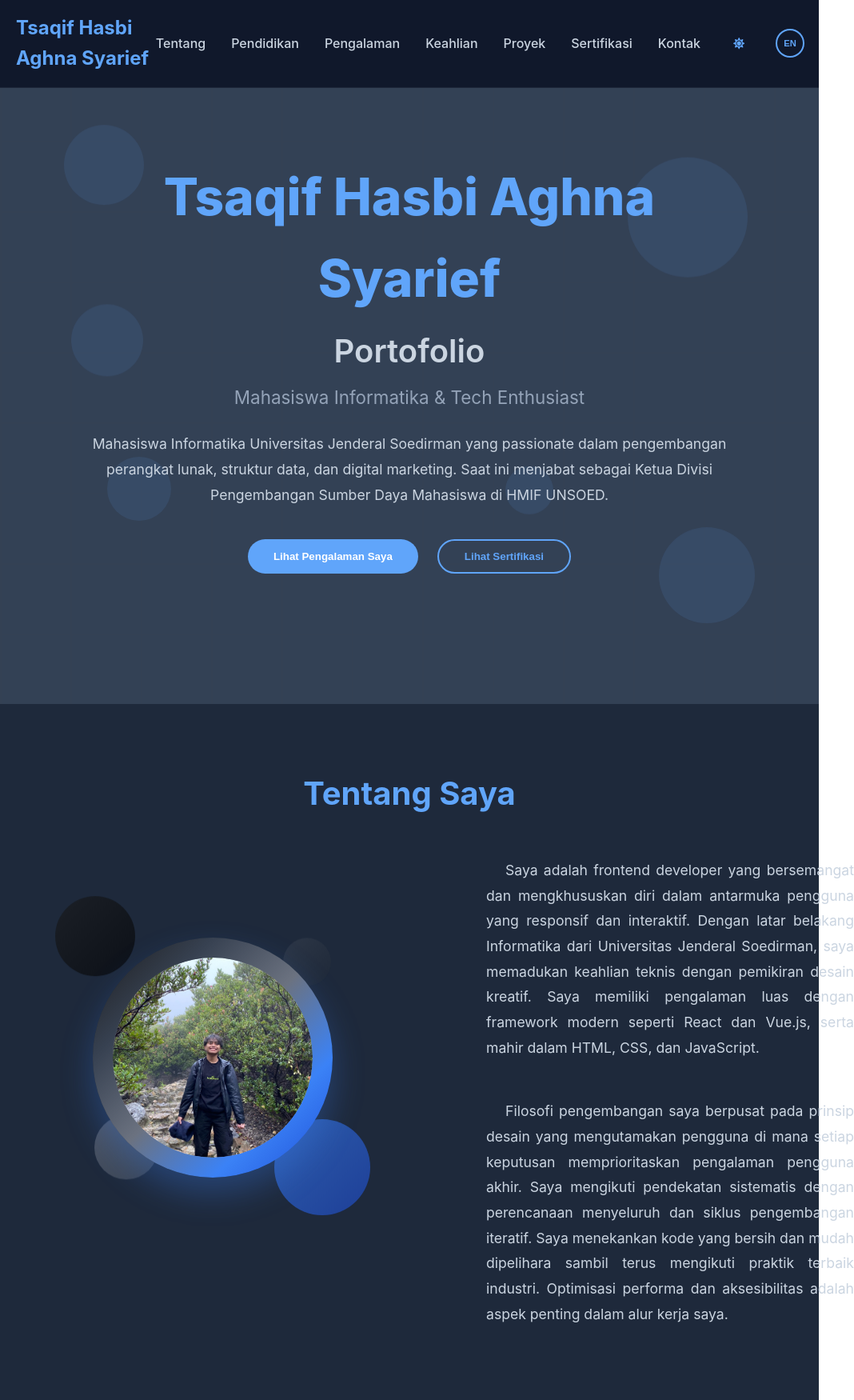
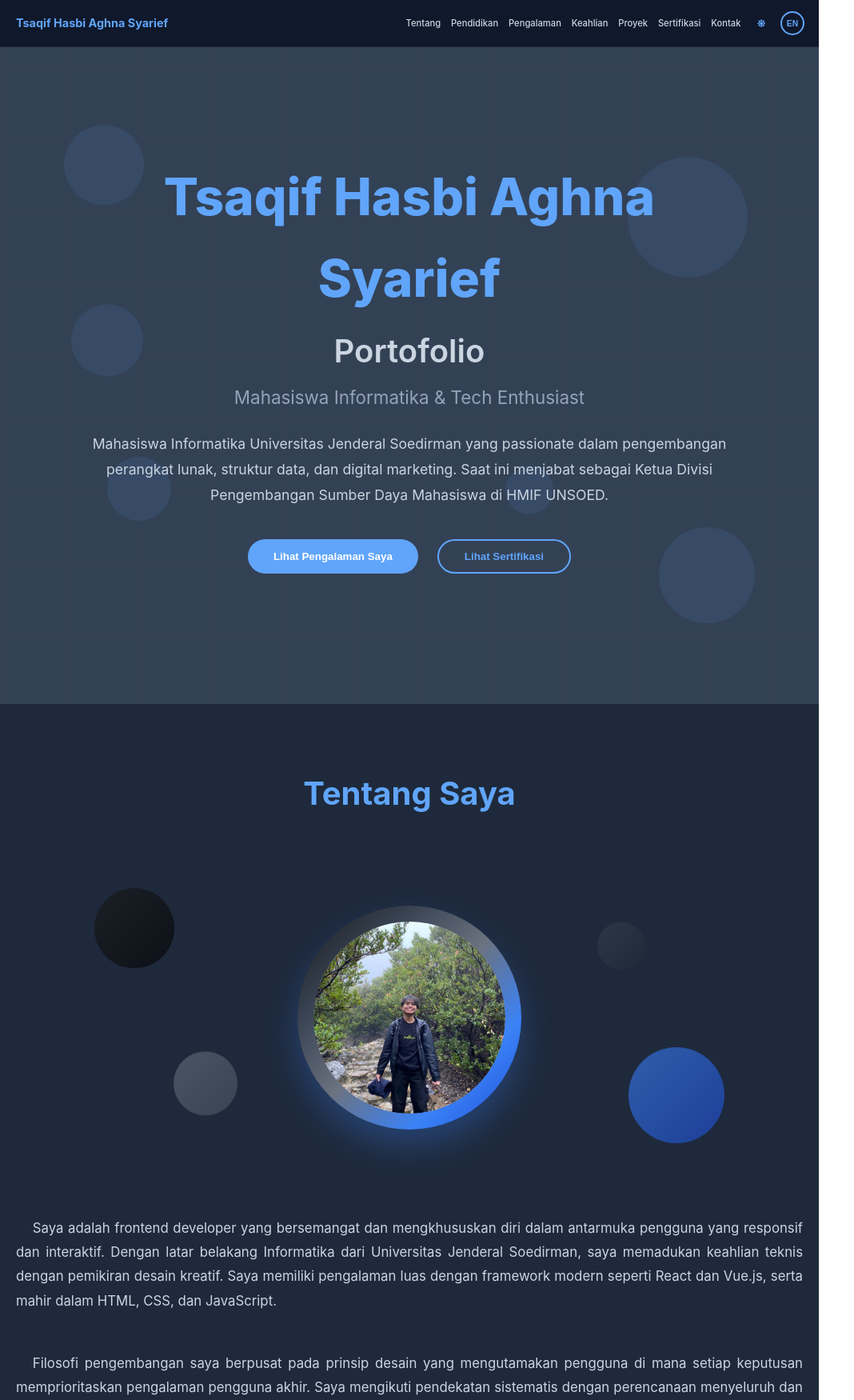
Before and after one commit to TsaqifHasbi/myPortofolio, a React (Create React App) app: page / in a window 1024 px wide. Shown: the top 1750 px of the page at 80% size, 1068 px wide, since content can reach past the window. Built offline with nearby package versions, Linux system fonts and the light colour scheme.

Commit message:
ayo terus berkembang

```diff
--- a/src/App.css
+++ b/src/App.css
@@ -627,6 +627,175 @@ body {
   }
 }
 
+/* Tablet View Responsive Design */
+@media (min-width: 769px) and (max-width: 1024px) {
+  .nav-container {
+    padding: 1rem 20px;
+  }
+
+  .nav-menu {
+    gap: 1.5rem;
+  }
+
+  .nav-link {
+    font-size: 0.9rem;
+    display: block;
+  }
+
+  .nav-brand {
+    font-size: 1.4rem;
+  }
+
+  .dark-mode-toggle,
+  .lang-switcher {
+    width: 32px;
+    height: 32px;
+    font-size: 0.8rem;
+  }
+
+  .about-content {
+    flex-direction: column;
+    gap: 3rem;
+    text-align: center;
+  }
+
+  .about-left,
+  .about-right {
+    flex: none;
+    width: 100%;
+  }
+
+  .about-right {
+    padding-left: 0;
+  }
+
+  .about-visual {
+    min-height: 400px;
+  }
+
+  .about-main-circle {
+    width: 280px;
+    height: 280px;
+  }
+
+  .about-avatar {
+    width: 240px;
+    height: 240px;
+    font-size: 4rem;
+  }
+
+  .about-avatar-placeholder {
+    font-size: 4rem;
+  }
+
+  .paragraph-text {
+    font-size: 1.05rem;
+    text-indent: 1.3rem;
+  }
+
+  .circle-1, .circle-2, .circle-3, .circle-4 {
+    transform: scale(0.9);
+  }
+
+  .skills-grid {
+    grid-template-columns: repeat(2, 1fr);
+    gap: 1.5rem;
+  }
+
+  .projects-grid {
+    grid-template-columns: repeat(2, 1fr);
+  }
+
+  .certifications-grid {
+    grid-template-columns: repeat(2, 1fr);
+  }
+}
+
+/* Mobile Landscape and Small Tablet */
+@media (min-width: 481px) and (max-width: 768px) {
+  .nav-container {
+    padding: 1rem 15px;
+    flex-wrap: nowrap;
+    align-items: center;
+  }
+
+  .nav-menu {
+    gap: 0.8rem;
+    flex-wrap: nowrap;
+    align-items: center;
+  }
+
+  .nav-link {
+    font-size: 0.7rem;
+    display: block;
+    white-space: nowrap;
+  }
+
+  .nav-brand {
+    font-size: 0.8rem;
+    white-space: nowrap;
+    overflow: hidden;
+    text-overflow: ellipsis;
+    max-width: 30%;
+    flex-shrink: 0;
+  }
+
+  .dark-mode-toggle,
+  .lang-switcher {
+    width: 26px;
+    height: 26px;
+    font-size: 0.65rem;
+  }
+
+  .about-section {
+    padding: 4rem 0;
+  }
+
+  .about-content {
+    flex-direction: column;
+    gap: 2.5rem;
+    text-align: center;
+  }
+
+  .about-left,
+  .about-right {
+    flex: none;
+    width: 100%;
+  }
+
+  .about-right {
+    padding-left: 0;
+  }
+
+  .about-visual {
+    min-height: 350px;
+  }
+
+  .about-main-circle {
+    width: 240px;
+    height: 240px;
+  }
+
+  .about-avatar {
+    width: 200px;
+    height: 200px;
+    font-size: 3.5rem;
+  }
+
+  .about-avatar-placeholder {
+    font-size: 3.5rem;
+  }
+
+  .paragraph-text {
+    font-size: 1rem;
+    text-indent: 1.2rem;
+  }
+
+  .circle-1, .circle-2, .circle-3, .circle-4 {
+    transform: scale(0.8);
+  }
+}
+
 /* Sections */
 .section-title {
   font-size: 2.5rem;
@@ -1584,15 +1753,33 @@ body {
 }
 
 @media (max-width: 768px) {
+  .nav-container {
+    padding: 1rem 15px;
+    flex-wrap: nowrap;
+    align-items: center;
+  }
+
   .nav-menu {
-    gap: 1rem;
+    gap: 0.8rem;
+    flex-wrap: nowrap;
+    align-items: center;
   }
 
   .nav-link {
     display: none;
   }
 
-  .dark-mode-toggle {
+  .nav-brand {
+    font-size: 0.9rem;
+    white-space: nowrap;
+    overflow: hidden;
+    text-overflow: ellipsis;
+    max-width: 60%;
+    flex-shrink: 0;
+  }
+
+  .dark-mode-toggle,
+  .lang-switcher {
     width: 28px;
     height: 28px;
     font-size: 0.7rem;
@@ -1684,6 +1871,22 @@ body {
 
   .nav-container {
     padding: 1rem 10px;
+    flex-wrap: nowrap;
+    align-items: center;
+  }
+
+  .nav-menu {
+    flex-wrap: nowrap;
+    align-items: center;
+  }
+
+  .nav-brand {
+    font-size: 0.8rem;
+    white-space: nowrap;
+    overflow: hidden;
+    text-overflow: ellipsis;
+    max-width: 50%;
+    flex-shrink: 0;
   }
 
   .hero-name {
@@ -2064,3 +2267,141 @@ body {
     height: 5px;
   }
 }
+
+/* Responsive Design for Tablet */
+@media (min-width: 769px) and (max-width: 1024px) {
+  .nav-container {
+    padding: 1rem 20px;
+    flex-wrap: nowrap;
+    align-items: center;
+  }
+
+  .nav-menu {
+    gap: 0.8rem;
+    flex-wrap: nowrap;
+    align-items: center;
+  }
+
+  .nav-link {
+    font-size: 0.7rem;
+    display: block;
+    white-space: nowrap;
+  }
+
+  .nav-brand {
+    font-size: 0.9rem;
+    white-space: nowrap;
+    overflow: hidden;
+    text-overflow: ellipsis;
+    max-width: 35%;
+    flex-shrink: 0;
+  }
+
+  .dark-mode-toggle,
+  .lang-switcher {
+    width: 26px;
+    height: 26px;
+    font-size: 0.65rem;
+  }
+
+  .about-content {
+    flex-direction: column;
+    gap: 3rem;
+    text-align: center;
+  }
+
+  .about-left,
+  .about-right {
+    flex: none;
+    width: 100%;
+  }
+
+  .about-right {
+    padding-left: 0;
+  }
+
+  .about-visual {
+    min-height: 400px;
+  }
+
+  .about-main-circle {
+    width: 280px;
+    height: 280px;
+  }
+
+  .about-avatar {
+    width: 240px;
+    height: 240px;
+    font-size: 4rem;
+  }
+
+  .about-avatar-placeholder {
+    font-size: 4rem;
+  }
+
+  .paragraph-text {
+    font-size: 1.05rem;
+    text-indent: 1.3rem;
+  }
+
+  .circle-1, .circle-2, .circle-3, .circle-4 {
+    transform: scale(0.9);
+  }
+
+  .skills-grid {
+    grid-template-columns: repeat(3, 1fr);
+    gap: 1rem;
+    padding: 0 1rem;
+    max-width: calc(100vw - 2rem);
+    box-sizing: border-box;
+  }
+
+  .skill-card {
+    padding: 1.8rem;
+    max-width: 100%;
+    width: 100%;
+    min-width: 0;
+    box-sizing: border-box;
+  }
+
+  .skill-icon {
+    font-size: 2.5rem;
+    margin-bottom: 0.8rem;
+  }
+
+  .skill-icon svg {
+    width: 2.5rem;
+    height: 2.5rem;
+  }
+
+  .skill-title {
+    font-size: 1.2rem;
+    margin-bottom: 0.8rem;
+  }
+
+  .skill-desc {
+    display: none;
+  }
+
+  .skill-techs {
+    gap: 0.8rem;
+  }
+
+  .tech-name {
+    font-size: 0.8rem;
+  }
+
+  .tech-level {
+    font-size: 0.75rem;
+  }
+
+  .projects-grid {
+    grid-template-columns: repeat(2, 1fr);
+  }
+
+  .certifications-grid {
+    grid-template-columns: repeat(2, 1fr);
+  }
+}
+
+/* End of CSS File */
```
